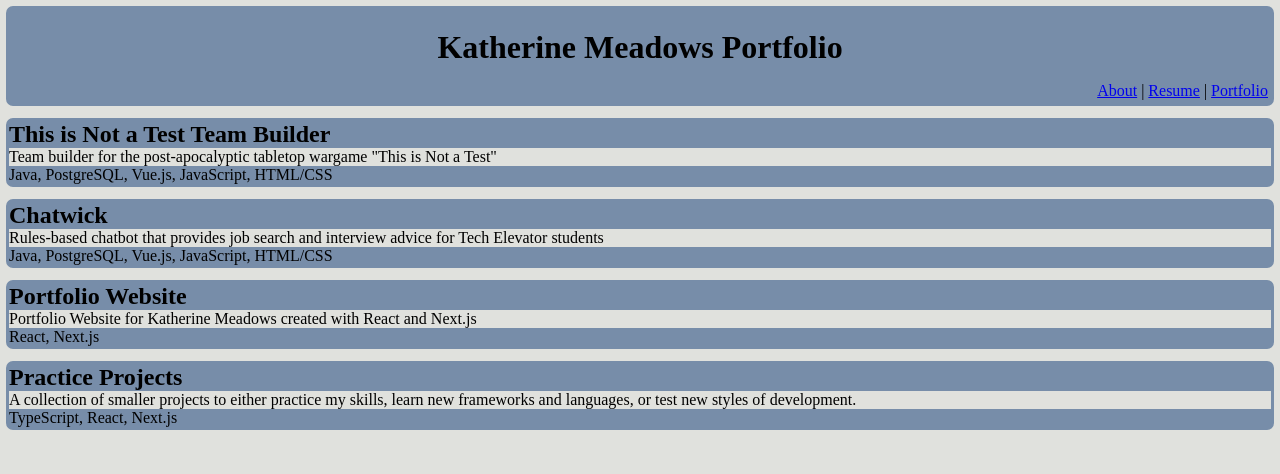
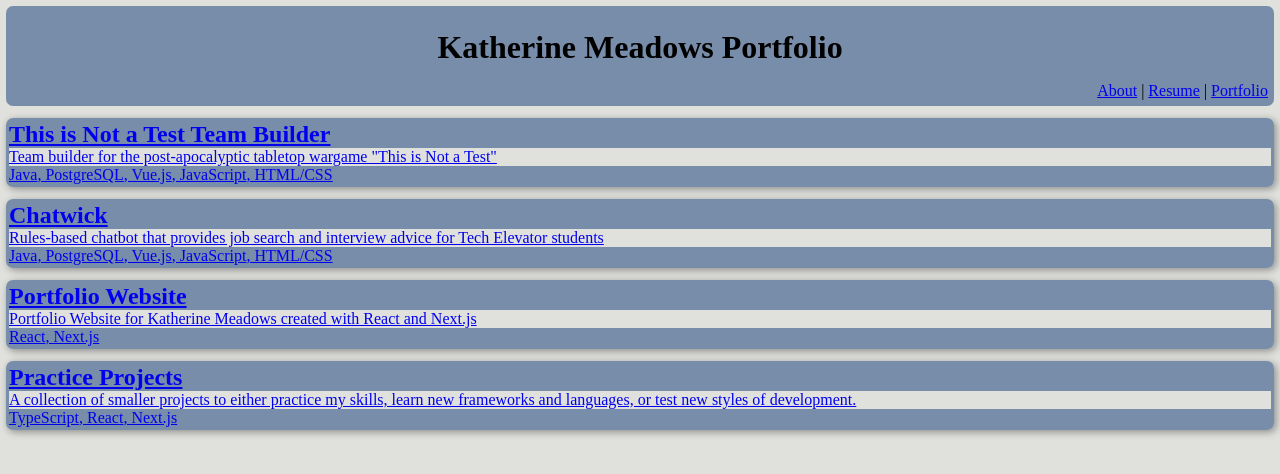
Before and after one commit to kmeadows3/portfolio-app, a Next.js app: page /portfolio-app/portfolio in a window 1280 px wide. Shown: the top 474 px of the page. Built offline with nearby package versions, Linux system fonts and the light colour scheme.

Commit message:
Added project detail page and static route generation

```diff
--- a/src/app/page.module.css
+++ b/src/app/page.module.css
@@ -52,6 +52,12 @@
   }
 }
 
+.shadow{
+  box-shadow: 2px 2px 6px rgba(0, 0, 0, .2),
+  2px 2px 10px rgba(0, 0, 0, .2);
+
+}
+
 .cardContainer{
   display: flex;
   flex-direction: column;
@@ -80,5 +86,10 @@
     }
   }
 
+  .card:hover{
+    transform: translate(0, -1px);
+    cursor: pointer;
+  }
+
 
 }
--- a/src/data/projects.js
+++ b/src/data/projects.js
@@ -1,6 +1,7 @@
 export default function getProjects(){
     return ([
     {
+        id: 1,
         name: 'This is Not a Test Team Builder',
         shortDescription: 'Team builder for the post-apocalyptic tabletop wargame "This is Not a Test"',
         description: 'Team builder for the post-apocalyptic tabletop wargame "This is Not a Test." Teams are stored on a Microsoft Azure Database for PostgreSQL. The server is a REST API written in Java and running on Azure App Service. In addition to general CRUD operations, it validates all data received from the client to ensure the changes are legal within the game’s rules. Finally the client is a Static Web App written in Vue.js. Testing was performed using JUnit and Postman.',
@@ -10,6 +11,7 @@ export default function getProjects(){
         note: 'Server is running on the free tier of Microsoft Azure and takes time to boot when first accessed.'
     },
     {
+        id:2,
         name: 'Chatwick',
         shortDescription: 'Rules-based chatbot that provides job search and interview advice for Tech Elevator students',
         description: 'Capstone project for Tech Elevator. Worked in a small team using Agile methodologies to build a rules-based chatbot designed to help prepare Tech Elevator students search for the job search and interview process. A Vue.js front-end sends user utterances to a RESTful Java application using Spring Boot to run a Tomcat server. Chatbot responses are retrieved from a PostgreSQL database, then filtered and ranked to determine the most fitting response. It is capable of providing general interview advice, providing practice HR and technical questions, generating and scoring a quiz on technical topics, and even searching for jobs.',
@@ -17,6 +19,7 @@ export default function getProjects(){
         repository: 'https://github.com/kmeadows3/Chatbot-Tech-Elevator-Capstone',
     },
     {
+        id:3,
         name: 'Portfolio Website',
         shortDescription: 'Portfolio Website for Katherine Meadows created with React and Next.js',
         description: 'You are currently browsing this particular project. This site was created as a practice project while learning React and Next.js. It uses GitHub actions to automatically package and deploy itself onto GitHub Pages when pushed to the repository.',
@@ -24,6 +27,7 @@ export default function getProjects(){
         repository: 'https://github.com/https://github.com/kmeadows3/portfolio-app',
     },
     {
+        id:4,
         name: 'Practice Projects',
         shortDescription: 'A collection of smaller projects to either practice my skills, learn new frameworks and languages, or test new styles of development.',
         description: 'This repository consists of a variety of smaller projects I took on to either practice my skills or learn a new framework or development process. Notable examples include the Kenny Rogers Kata, where I opted to solve the kata with both TypeScript and Test-Driven Development and the multiple small webpages created while learning React.',
--- a/src/ui/ProjectCard.js
+++ b/src/ui/ProjectCard.js
@@ -1,9 +1,11 @@
 import Portfolio from '@/app/portfolio/page'
 import styles from '../app/page.module.css'
+import Link from 'next/link'
 
 export default function ProjectCard({project}){
     return (
-        <div className={styles.card}>
+        <Link className={`${styles.card} ${styles.shadow}`}
+            href={`portfolio/${project.id}/detail`}>
             <h1 className={styles.title}>{project.name}</h1>
             <div>{project.shortDescription}</div>
             <div className={styles.stack}>{project.techStack.map( (language, index) => {
@@ -11,7 +13,9 @@ export default function ProjectCard({project}){
                     {index > 0 ? ', ' + language : language}
                     </span>)
             })}</div>
-        </div>
+
+
+        </Link>
     )
 
 }
```
Also changed, not shown: src/app/portfolio/[id]/detail/page.js (added, +31 -0 lines), 15 other files (tests, documents, lock files or other folders).
